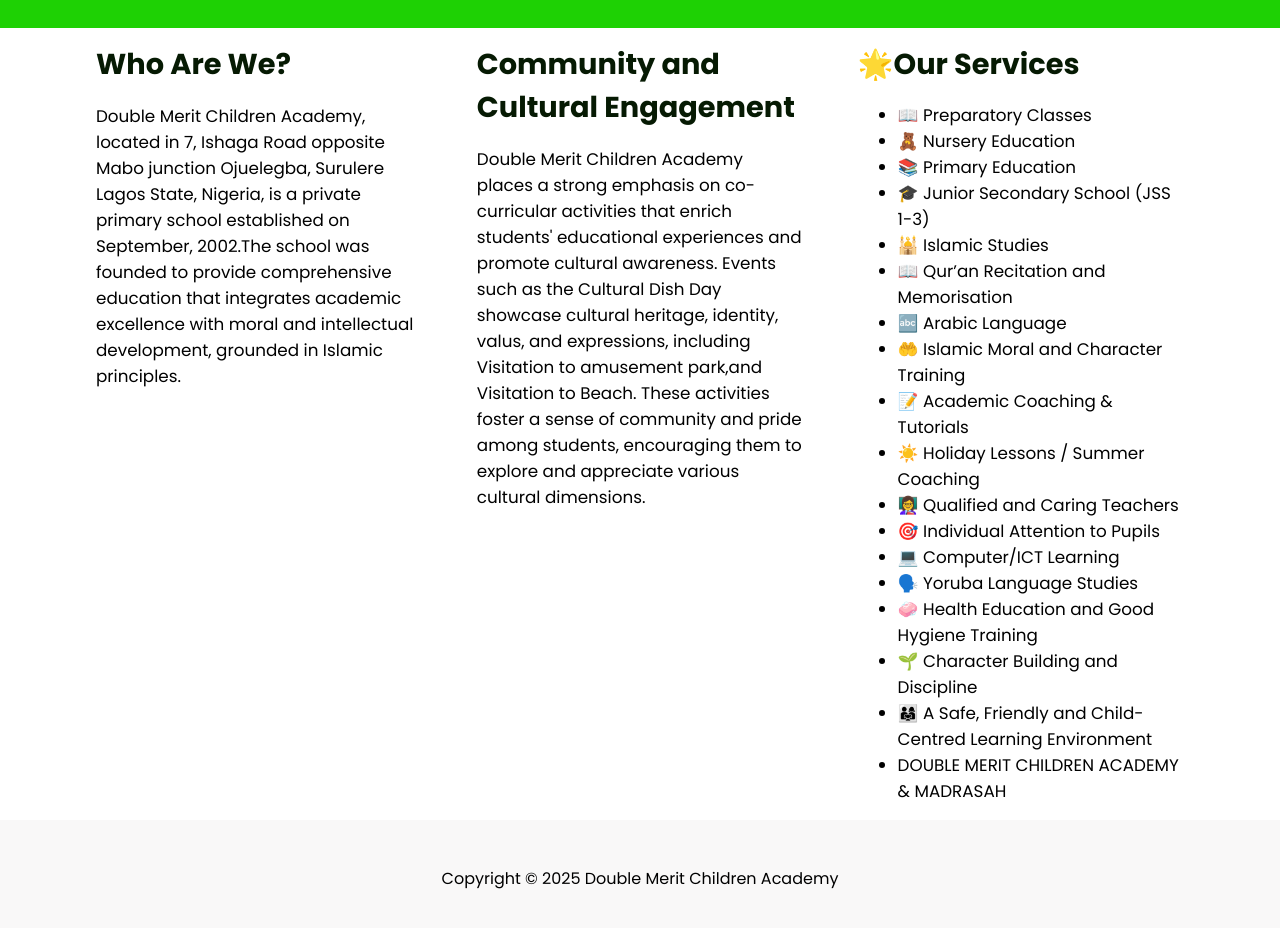
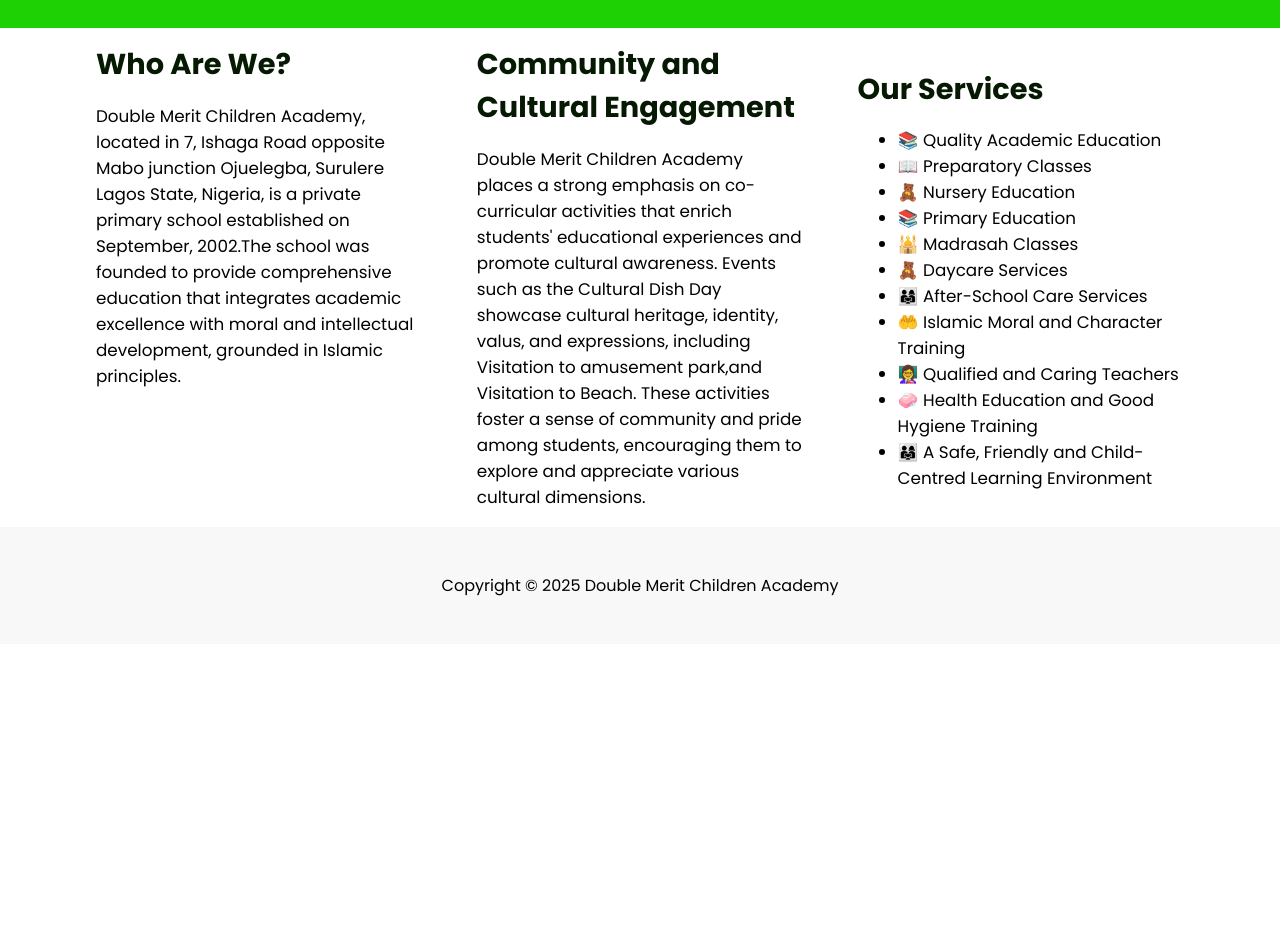
Before and after one commit to TajjDev/double_merit, a React (Vite) app: page /about in a window 1280 px wide. Shown: the part 440-1368 px from the top of the page. After the commit the page ends 1084 px from the top, so only its background shows below. Built offline with nearby package versions, Linux system fonts and the light colour scheme.

Commit message:
Update About.jsx

```diff
--- a/src/pages/aboutUS/About.jsx
+++ b/src/pages/aboutUS/About.jsx
@@ -13,27 +13,20 @@
             <h3>Community and Cultural Engagement</h3>
             <p>Double Merit Children Academy places a strong emphasis on co-curricular activities that enrich students' educational experiences and promote cultural awareness. Events such as the Cultural Dish Day showcase cultural heritage, identity, valus, and expressions, including Visitation to amusement park,and Visitation to Beach. These activities foster a sense of community and pride among students, encouraging them to explore and appreciate various cultural dimensions.</p>
           </div>
-          <div id="ourServ">
-            <h3>🌟Our Services</h3>
+          <div id="ourServ"> <br />
+            <h3>Our Services</h3>
             <ul>
+              <li>📚 Quality Academic Education</li>
               <li>📖 Preparatory Classes</li>
               <li>🧸 Nursery Education</li>
               <li>📚 Primary Education</li>
-              <li>🎓 Junior Secondary School (JSS 1-3)</li>
-              <li>🕌 Islamic Studies</li>
-              <li>📖 Qur’an Recitation and Memorisation</li>
-              <li>🔤 Arabic Language</li>
+              <li>🕌 Madrasah Classes</li>
+              <li>🧸 Daycare Services</li>
+              <li>👨‍👩‍👧 After-School Care Services</li>
               <li>🤲 Islamic Moral and Character Training</li>
-              <li>📝 Academic Coaching & Tutorials</li>
-              <li>☀️ Holiday Lessons / Summer Coaching</li>
               <li>👩‍🏫 Qualified and Caring Teachers</li>
-              <li>🎯 Individual Attention to Pupils</li>
-              <li>💻 Computer/ICT Learning</li>
-              <li>🗣️ Yoruba Language Studies</li>
               <li>🧼 Health Education and Good Hygiene Training</li>
-              <li>🌱 Character Building and Discipline</li>
               <li>👨‍👩‍👧 A Safe, Friendly and Child-Centred Learning Environment</li>
-              <li>DOUBLE MERIT CHILDREN ACADEMY & MADRASAH</li>
             </ul>
           </div>
         </div>
```
